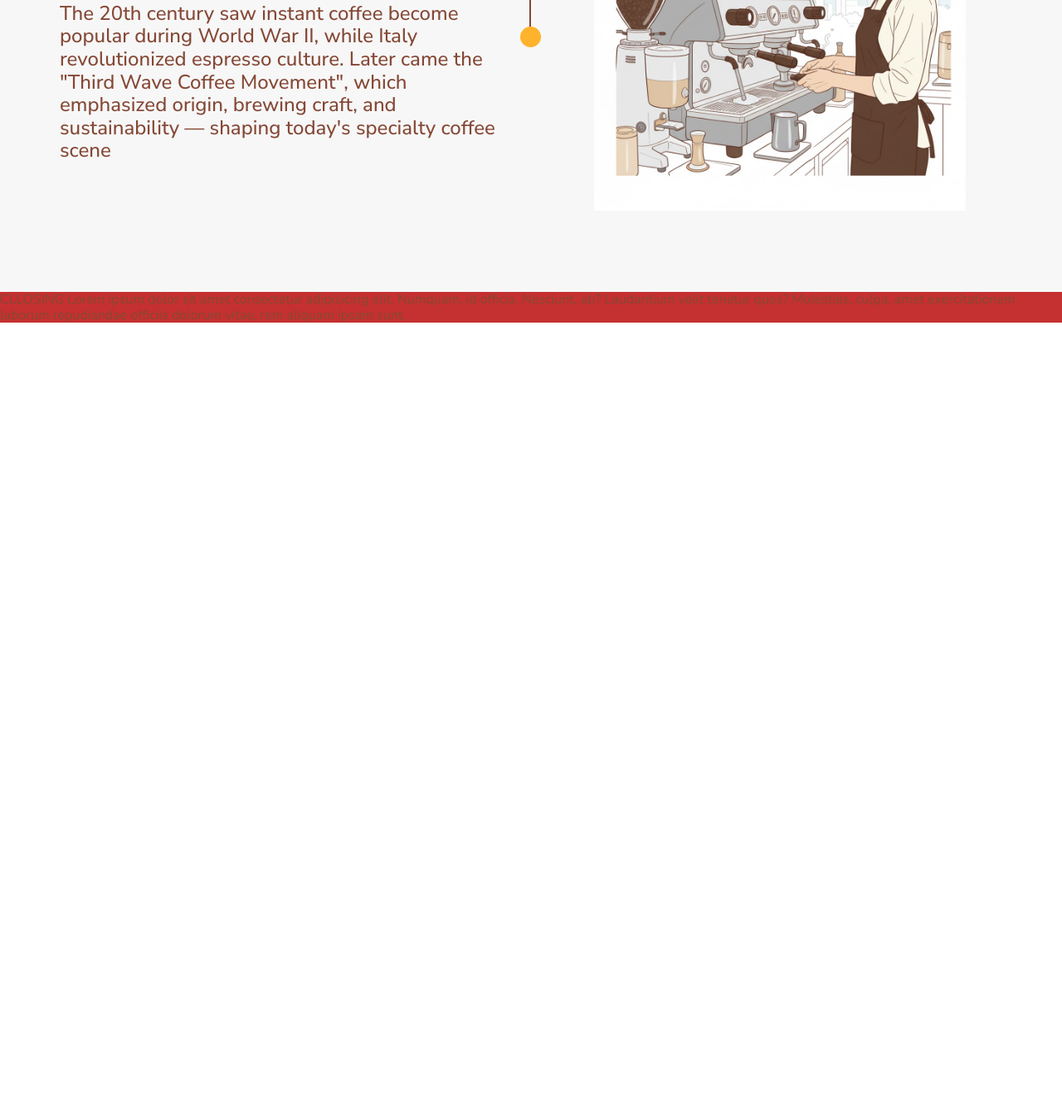
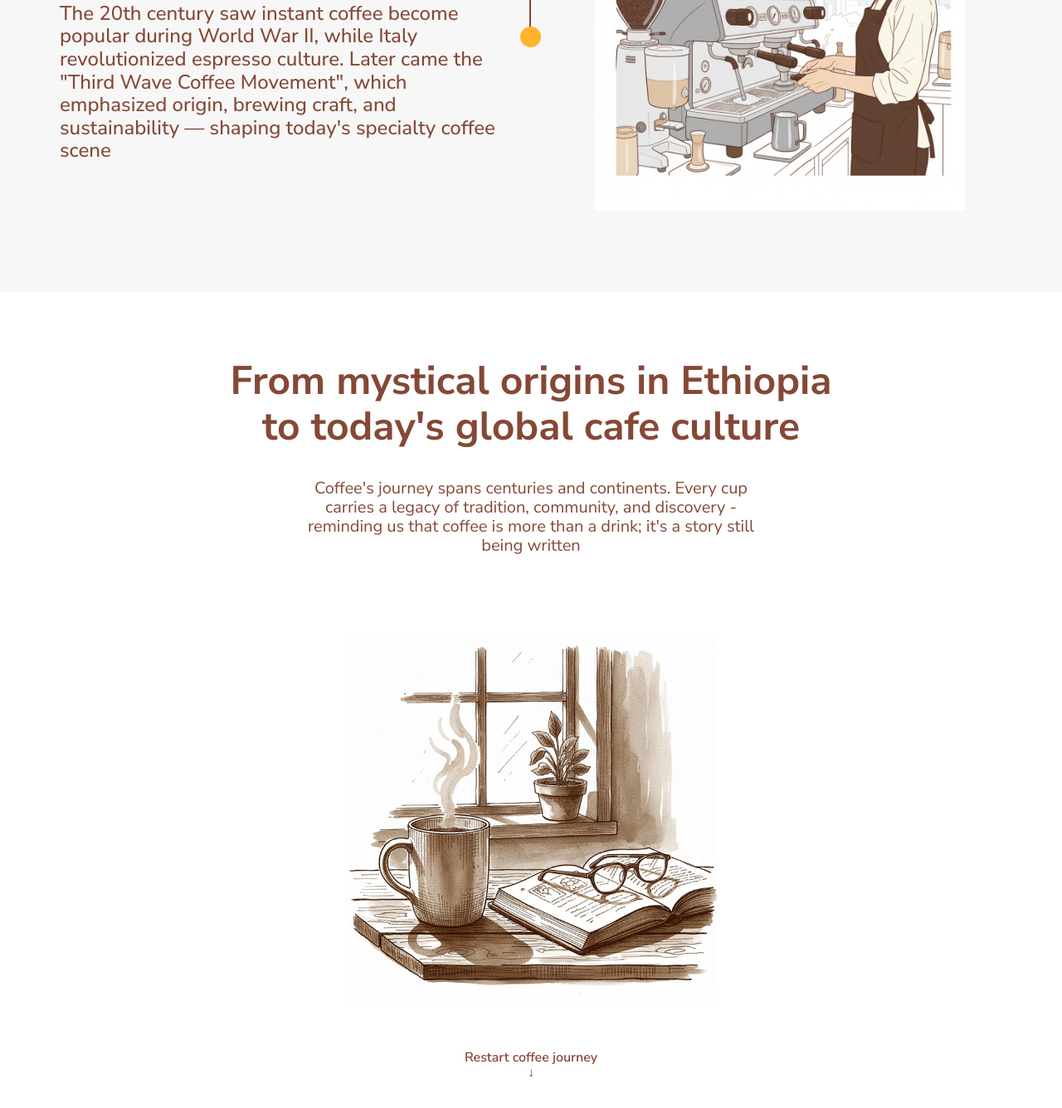
Before and after one commit to kamilpixel/coffee-history, a website built with Vite: page index.html in a window 1280 px wide. Shown: the part 3731-5067 px from the top of the page at 83% size. Before the commit the page ends 4122 px from the top, so only its background shows below. Built offline with nearby package versions, Linux system fonts and the light colour scheme.

Commit message:
feat(landing-page): design closing section

```diff
--- a/index.html
+++ b/index.html
@@ -4,7 +4,7 @@
     <meta charset="UTF-8" />
     <link rel="icon" type="image/svg+xml" href="/vite.svg" />
     <meta name="viewport" content="width=device-width, initial-scale=1.0" />
-    <title>coffee-history</title>
+    <title>Coffee History</title>
   </head>
   <body>
     <div id="smooth-wrapper">
@@ -16,7 +16,8 @@
               <h1 class="text__intro-heading">
                 The Fascinating Journey of<span
                   class="text__intro text__intro-highlight"
-                  > Coffee </span
+                >
+                  Coffee </span
                 >Through Time
               </h1>
               <p class="text__intro text__intro-description">
@@ -103,11 +104,14 @@
           <div class="section__content">
             <div class="section__left">
               <div class="w-100">
-                <h2 class="section__title">
-                  Arrival in Europe (17th Century)
-                </h2>
+                <h2 class="section__title">Arrival in Europe (17th Century)</h2>
                 <p class="section__description">
-                  When coffee arrived in Europe through Venetian traders, it was initially controversial — some clergy called it "the bitter invention of Satan." But Pope Clement VIII approved it after tasting it. Soon, coffeehouses flourished in London, Paris, and Vienna, becoming known as "Penny Universities" for the conversations and debates they hosted
+                  When coffee arrived in Europe through Venetian traders, it was
+                  initially controversial — some clergy called it "the bitter
+                  invention of Satan." But Pope Clement VIII approved it after
+                  tasting it. Soon, coffeehouses flourished in London, Paris,
+                  and Vienna, becoming known as "Penny Universities" for the
+                  conversations and debates they hosted
                 </p>
               </div>
             </div>
@@ -130,13 +134,26 @@
                   Coffee and the New World (18th Century)
                 </h2>
                 <p class="section__description">
-                  European colonists introduced coffee to the Caribbean, South America, and Asia. By the 1800s, Brazil emerged as the dominant producer, reshaping the global coffee trade. The beverage became central to colonial economies and maritime commerce
+                  European colonists introduced coffee to the Caribbean, South
+                  America, and Asia. By the 1800s, Brazil emerged as the
+                  dominant producer, reshaping the global coffee trade. The
+                  beverage became central to colonial economies and maritime
+                  commerce
                 </p>
               </div>
             </div>
             <div class="section__right">
               <div class="section__content-video">
-                <iframe width="460" height="315" src="https://www.youtube.com/embed/M0VWroX0gZA?si=HcFz8Y-oz6kBExxc" title="YouTube video player" frameborder="0" allow="accelerometer; autoplay; clipboard-write; encrypted-media; gyroscope; picture-in-picture; web-share" referrerpolicy="strict-origin-when-cross-origin" allowfullscreen></iframe>
+                <iframe
+                  width="460"
+                  height="315"
+                  src="https://www.youtube.com/embed/M0VWroX0gZA?si=HcFz8Y-oz6kBExxc"
+                  title="YouTube video player"
+                  frameborder="0"
+                  allow="accelerometer; autoplay; clipboard-write; encrypted-media; gyroscope; picture-in-picture; web-share"
+                  referrerpolicy="strict-origin-when-cross-origin"
+                  allowfullscreen
+                ></iframe>
               </div>
             </div>
           </div>
@@ -150,7 +167,11 @@
                   The Modern Coffee Culture (20th - 21st Century)
                 </h2>
                 <p class="section__description">
-                  The 20th century saw instant coffee become popular during World War II, while Italy revolutionized espresso culture. Later came the "Third Wave Coffee Movement", which emphasized origin, brewing craft, and sustainability — shaping today's specialty coffee scene
+                  The 20th century saw instant coffee become popular during
+                  World War II, while Italy revolutionized espresso culture.
+                  Later came the "Third Wave Coffee Movement", which emphasized
+                  origin, brewing craft, and sustainability — shaping today's
+                  specialty coffee scene
                 </p>
               </div>
             </div>
@@ -165,11 +186,37 @@
           </div>
         </section>
         <!-- Closing section -->
-        <section class="section" style="background-color: rgb(197, 48, 48)">
-          CLLOSING Lorem ipsum dolor sit amet consectetur adipisicing elit.
-          Numquam, id officia. Nesciunt, ab? Laudantium velit tenetur quos?
-          Molestias, culpa, amet exercitationem laborum repudiandae officiis
-          dolorum vitae, rem aliquam ipsam sunt.
+        <section class="section">
+          <div class="section__content section__content-closing">
+            <div class="w-100">
+              <div class="text__intro">
+                <h1 class="text__intro-heading" style="max-width: 47rem">
+                  From mystical origins in Ethiopia to today's global cafe
+                  culture
+                </h1>
+                <p class="text__intro text__intro-description">
+                  Coffee's journey spans centuries and continents. Every cup
+                  carries a legacy of tradition, community, and discovery -
+                  reminding us that coffee is more than a drink; it's a story
+                  still being written
+                </p>
+              </div>
+              <div class="section__content-image">
+                <img
+                  src="/src/images/coffee-journey.png"
+                  alt="A global cafe culture"
+                />
+              </div>
+              <button class="button button-explore">
+                <div class="button-explore__content">
+                  <div class="button-explore__content-label">
+                    Restart coffee journey
+                  </div>
+                  <div class="button-explore__content-icon">↓</div>
+                </div>
+              </button>
+            </div>
+          </div>
         </section>
       </div>
     </div>
--- a/src/css/main.css
+++ b/src/css/main.css
@@ -212,6 +212,12 @@ body {
   height: auto;
 }
 
+.section__content-closing {
+  text-align: center;
+  padding-bottom: 5rem;
+  height: auto;
+}
+
 /*
 * Mobile styles below
 */
```
Also changed, not shown: src/counter.js (deleted, +0 -9 lines), src/images/coffee-journey.png (added).
